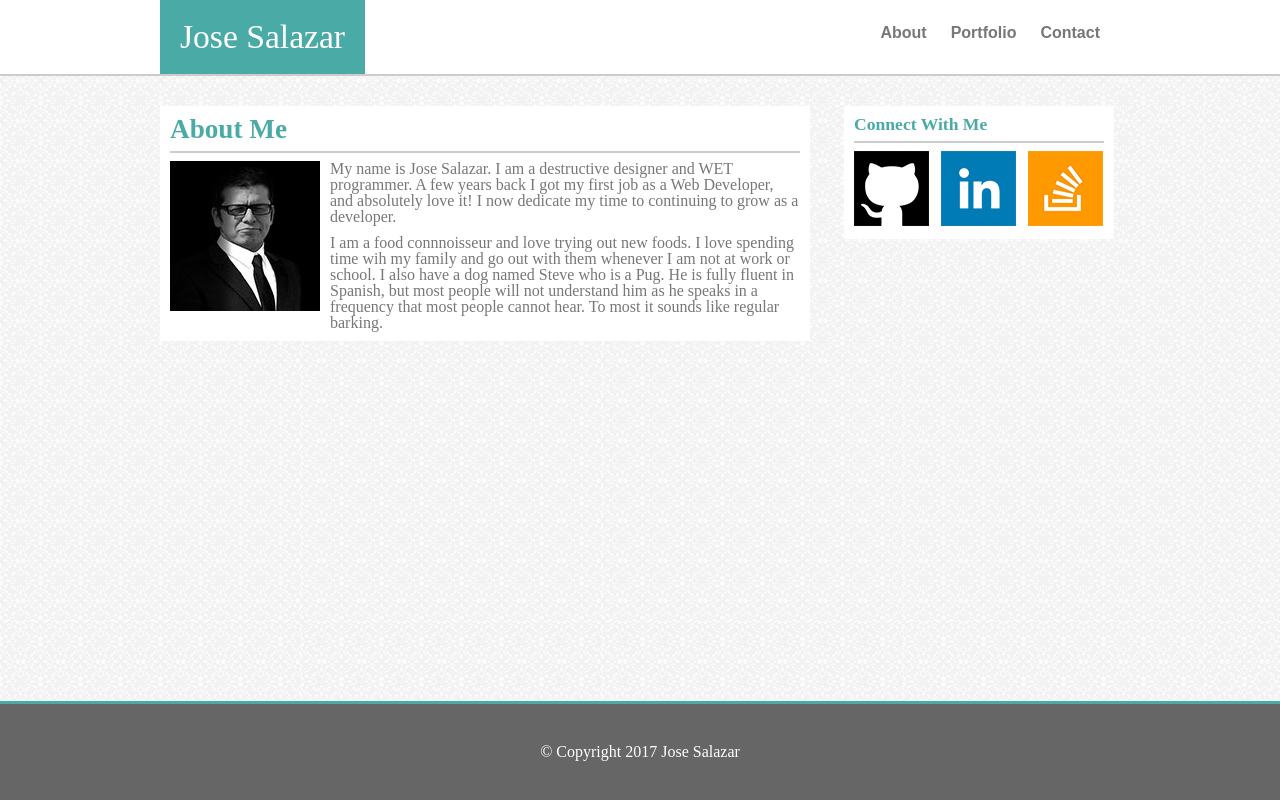
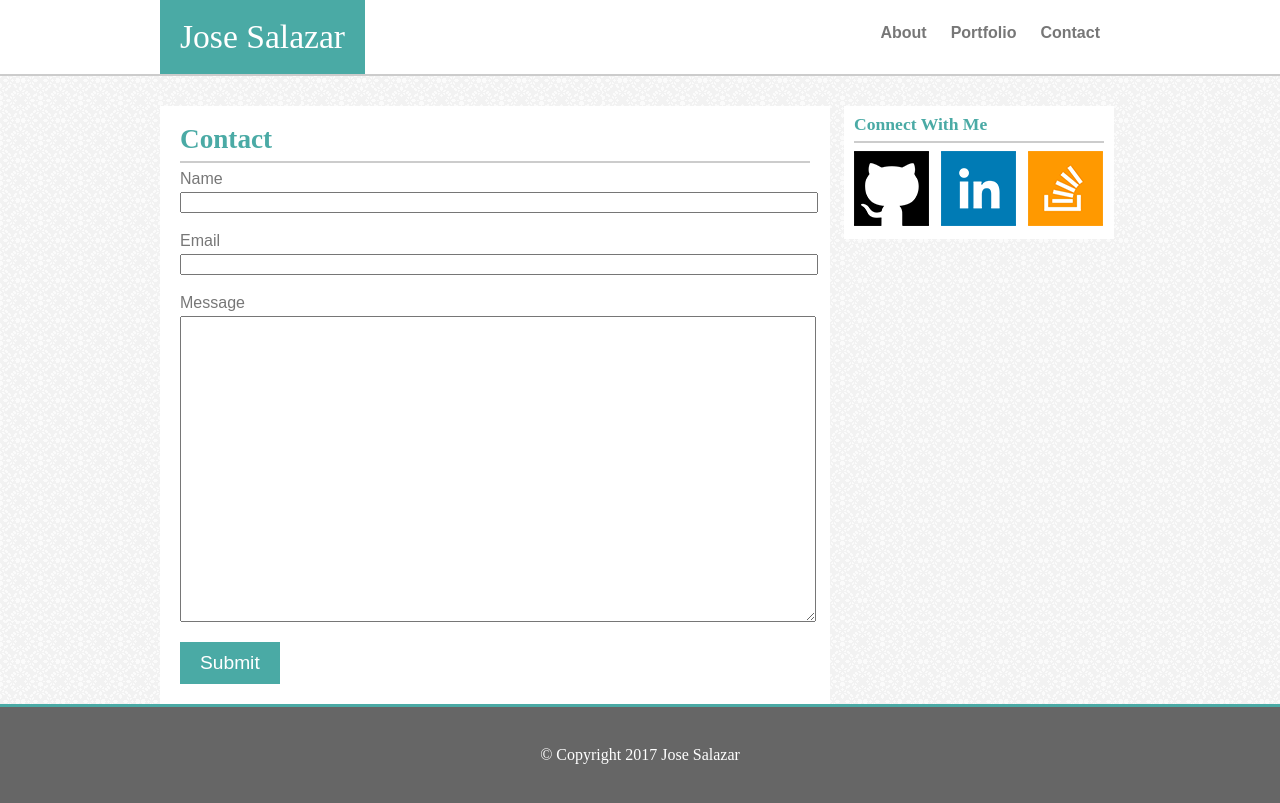
Before and after one commit to joselsalazar/Basic-Portfolio, a plain HTML site: page contact.html in a window 1280 px wide. Drawn offline with Linux system fonts and the light colour scheme.

Commit message:
FInished contact.html page

```diff
--- a/assets/css/style.css
+++ b/assets/css/style.css
@@ -74,8 +74,8 @@ header nav ul li a:hover {
 
 .main-section {
 	width: 630px;
-	padding: 10px;
-	margin-right: 30px;
+	padding: 20px;
+	margin-right: 10px;
 }
 
 .main-section img {
@@ -121,6 +121,41 @@ hr.divider {
 	margin-right: 0;
 }
 
+/*========================
+	Contact Page
+=========================*/
+.main-section form {
+	font-family: Arial, 'Helvetica Neue', Helvetica, sans-serif;
+}
+
+label,
+input,
+textarea {
+	display: block;
+	margin-bottom: 20px;
+	width: 100%;
+}
+
+textarea {
+	height: 300px;
+}
+
+.main-section form label {
+	padding-bottom: 5px;
+}
+
+.submit {
+	background: #4aaaa5;
+	color: #fff;
+	padding: 10px 20px;
+	border: none;
+	font-size: 1.2em;
+}
+
+/*========================
+	Footer
+==========================*/
+
 footer.footer-style {
 	background: #666;
 	border-top: 3px solid #4aaaa5;
--- a/contact.html
+++ b/contact.html
@@ -13,7 +13,7 @@
 				<nav>
 					<ul>
 						<li><a href="index.html">About</a></li>
-						<li><a href="portfolio">Portfolio</a></li>
+						<li><a href="portfolio.html">Portfolio</a></li>
 						<li><a href="contact.html">Contact</a></li>
 					</ul>
 				</nav>
@@ -21,15 +21,17 @@
 		</header>
 		<div class="container">
 			<section class="main-section">
-				<h1>About Me</h1>
+				<h1>Contact</h1>
 				<hr class="divider">
-				<img src="assets/img/glamour-shot.jpg" alt="Self-Portrait">
-				<p>
-					My name is Jose Salazar. I am a destructive designer and WET programmer. A few years back I got my first job as a Web Developer, and absolutely love it! I now dedicate my time to continuing to grow as a developer.
-				</p>
-				<p>
-					I am a food connnoisseur and love trying out new foods. I  love spending time wih my family and go out with them whenever I am not at work or school. I also have a dog named Steve who is a Pug. He is fully fluent in Spanish, but most people will not understand him as he speaks in a frequency that most people cannot hear. To most it sounds like regular barking.
-				</p>
+				<form>
+					<label>Name</label>
+					<input type="text" name="name" id="name">
+					<label>Email</label>
+					<input type="text" name="name" id="name">
+					<label>Message</label>
+					<textarea id="message" name="message"></textarea>
+					<button class="submit" type="submit">Submit</button>
+				</form>
 			</section>
 			<section class="side-bar">
 				<h1>Connect With Me</h1>
```
Also changed, not shown: index.html (+1 -1 lines), portfolio.html (+1 -1 lines).
